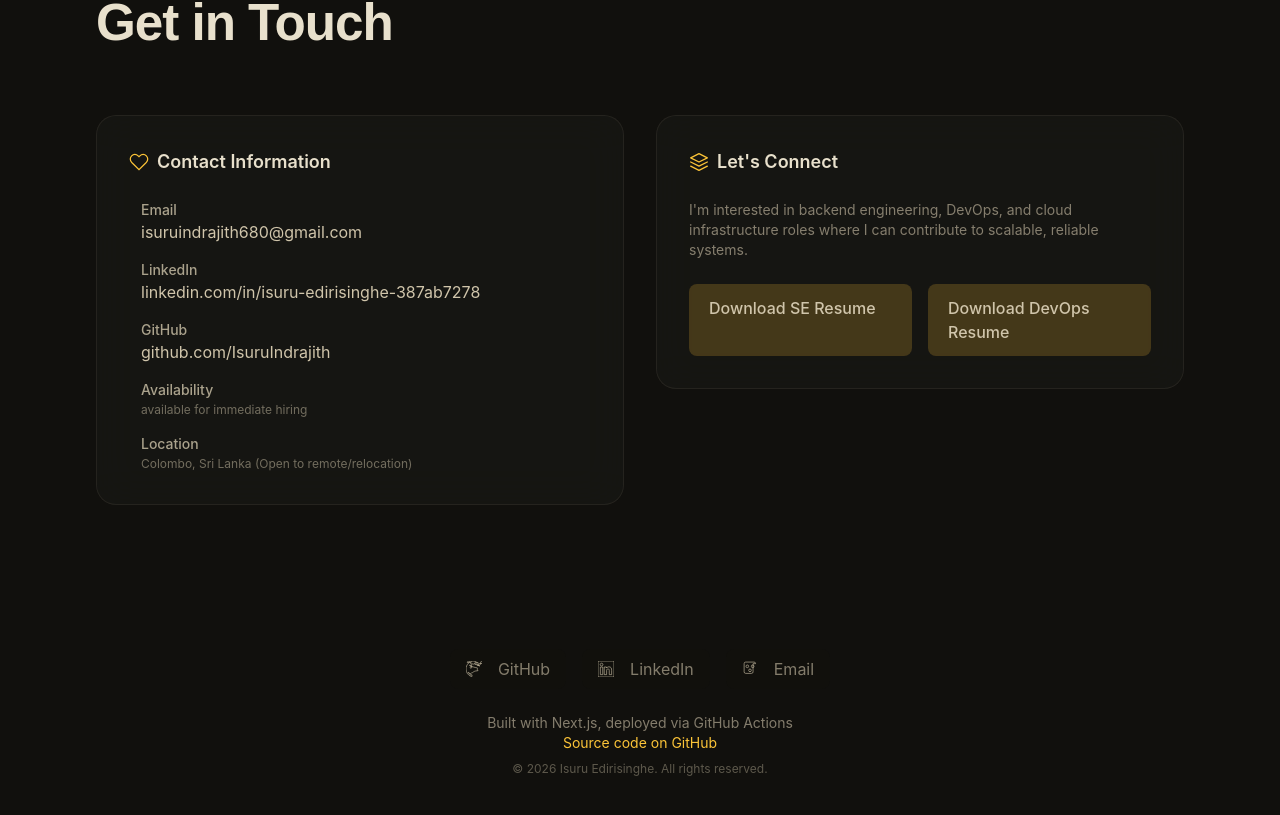
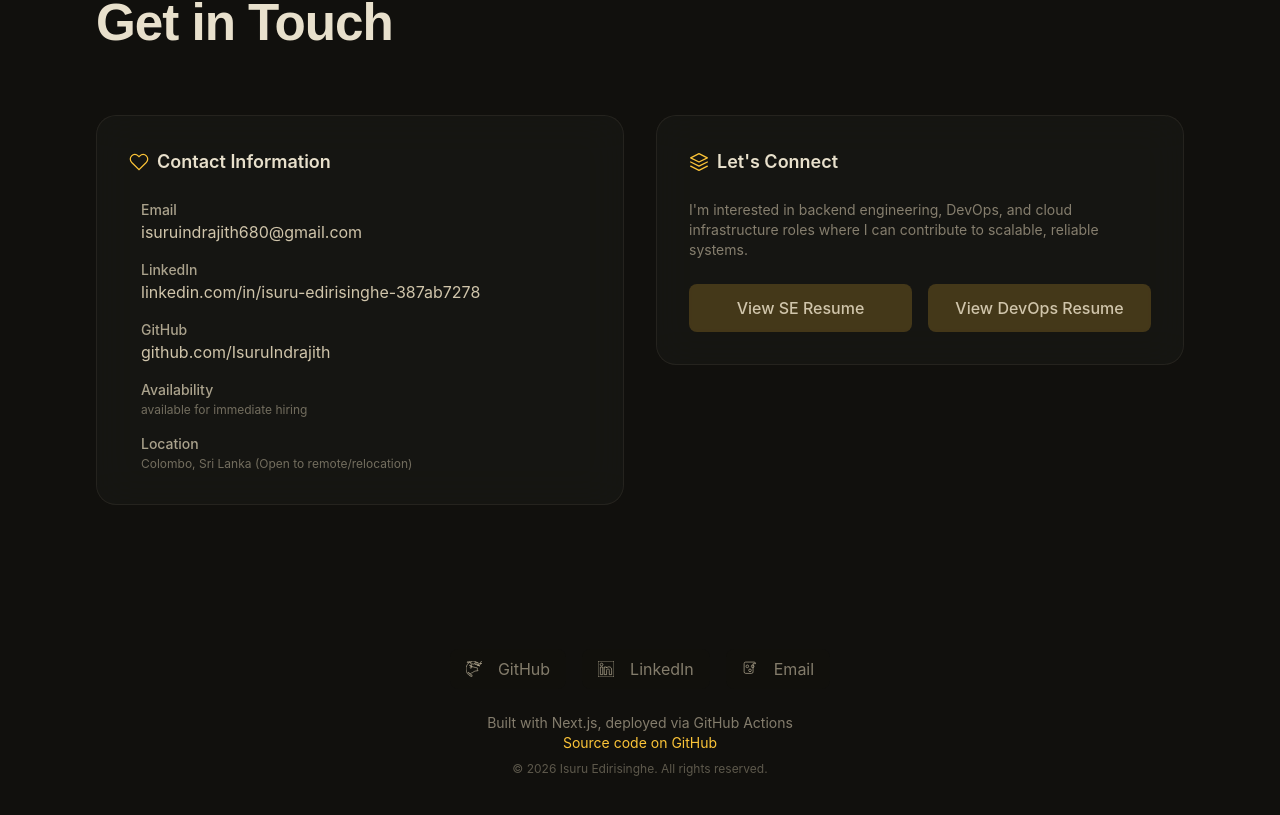
Before and after one commit to IsuruIndrajith/isuruindrajith.github.io, a Next.js app: page / in a window 1280 px wide. Shown: the part 8870-9685 px from the top of the page. Built offline with nearby package versions, Linux system fonts and the light colour scheme.

Commit message:
Feat: add StickyNav component, resume page, and contact section

```diff
--- a/src/app/resume/page.tsx
+++ b/src/app/resume/page.tsx
@@ -67,11 +67,12 @@ export default function ResumePage() {
               Focused on backend development, Java/Spring Boot microservices, APIs, and distributed systems.
             </p>
             <a
-              href="/docs/CV_SE.md"
-              download="Isuru_Edirisinghe_SE_Resume.md"
+              href="/docs/Isuru_Edirisinghe_SE_Resume.pdf"
+              target="_blank"
+              rel="noopener noreferrer"
               className="cta-button justify-center"
             >
-              Download SE Resume
+              View SE Resume
               <svg width="16" height="16" viewBox="0 0 24 24" fill="none" stroke="currentColor" strokeWidth="2" strokeLinecap="round" strokeLinejoin="round">
                 <path d="M21 15v4a2 2 0 01-2 2H5a2 2 0 01-2-2v-4M7 10l5 5 5-5M12 15V3" />
               </svg>
@@ -93,11 +94,12 @@ export default function ResumePage() {
               Focused on Kubernetes, CI/CD pipelines, GitOps, AWS EKS, and cloud-native infrastructure.
             </p>
             <a
-              href="/docs/CV_DevOps.md"
-              download="Isuru_Edirisinghe_DevOps_Resume.md"
+              href="/docs/Isuru_Edirisinghe_DevOps_Resume.pdf"
+              target="_blank"
+              rel="noopener noreferrer"
               className="cta-button justify-center"
             >
-              Download DevOps Resume
+              View DevOps Resume
               <svg width="16" height="16" viewBox="0 0 24 24" fill="none" stroke="currentColor" strokeWidth="2" strokeLinecap="round" strokeLinejoin="round">
                 <path d="M21 15v4a2 2 0 01-2 2H5a2 2 0 01-2-2v-4M7 10l5 5 5-5M12 15V3" />
               </svg>
@@ -111,7 +113,7 @@ export default function ResumePage() {
           transition={{ duration: 0.5, delay: 0.4 }}
           className="mt-8 text-xs text-cream/25 text-center"
         >
-          Files are in Markdown format. PDF versions are generated from these sources.
+          PDFs open directly in your browser. Right-click → Save As to download.
         </motion.p>
       </div>
     </main>
--- a/src/app/sections/contact.tsx
+++ b/src/app/sections/contact.tsx
@@ -143,18 +143,22 @@ export default function ContactSection() {
                 I'm interested in backend engineering, DevOps, and cloud infrastructure roles where I can contribute to scalable, reliable systems.
               </p>
               <div className="flex flex-col sm:flex-row gap-4">
-                <Link
-                  href="/resume/se"
-                  className="flex-1 px-5 py-3 bg-accent/20 text-cream rounded-lg hover:bg-accent/30 transition-colors font-medium"
+                <a
+                  href="/docs/Isuru_Edirisinghe_SE_Resume.pdf"
+                  target="_blank"
+                  rel="noopener noreferrer"
+                  className="flex-1 px-5 py-3 bg-accent/20 text-cream rounded-lg hover:bg-accent/30 transition-colors font-medium text-center"
                 >
-                  Download SE Resume
-                </Link>
-                <Link
-                  href="/resume/devops"
-                  className="flex-1 px-5 py-3 bg-accent/20 text-cream rounded-lg hover:bg-accent/30 transition-colors font-medium"
+                  View SE Resume
+                </a>
+                <a
+                  href="/docs/Isuru_Edirisinghe_DevOps_Resume.pdf"
+                  target="_blank"
+                  rel="noopener noreferrer"
+                  className="flex-1 px-5 py-3 bg-accent/20 text-cream rounded-lg hover:bg-accent/30 transition-colors font-medium text-center"
                 >
-                  Download DevOps Resume
-                </Link>
+                  View DevOps Resume
+                </a>
               </div>
             </div>
           </Reveal>
--- a/src/components/StickyNav.tsx
+++ b/src/components/StickyNav.tsx
@@ -96,9 +96,14 @@ export default function StickyNav() {
             </div>
 
             {/* Resume button */}
-            <Link href="/resume/se" className="cta-button text-sm py-2 px-5">
+            <a
+              href="/docs/Isuru_Edirisinghe_SE_Resume.pdf"
+              target="_blank"
+              rel="noopener noreferrer"
+              className="cta-button text-sm py-2 px-5"
+            >
               Resume
-            </Link>
+            </a>
           </motion.div>
 
           {/* Mobile hamburger */}
```
